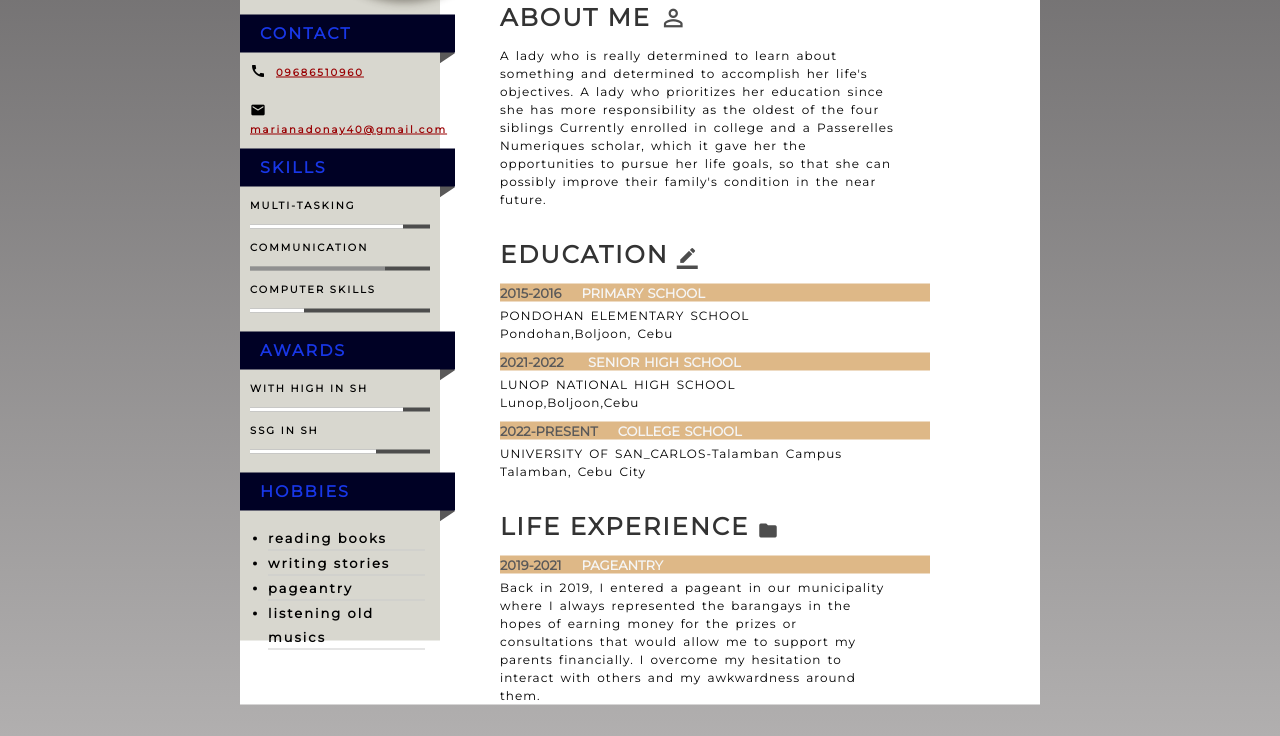
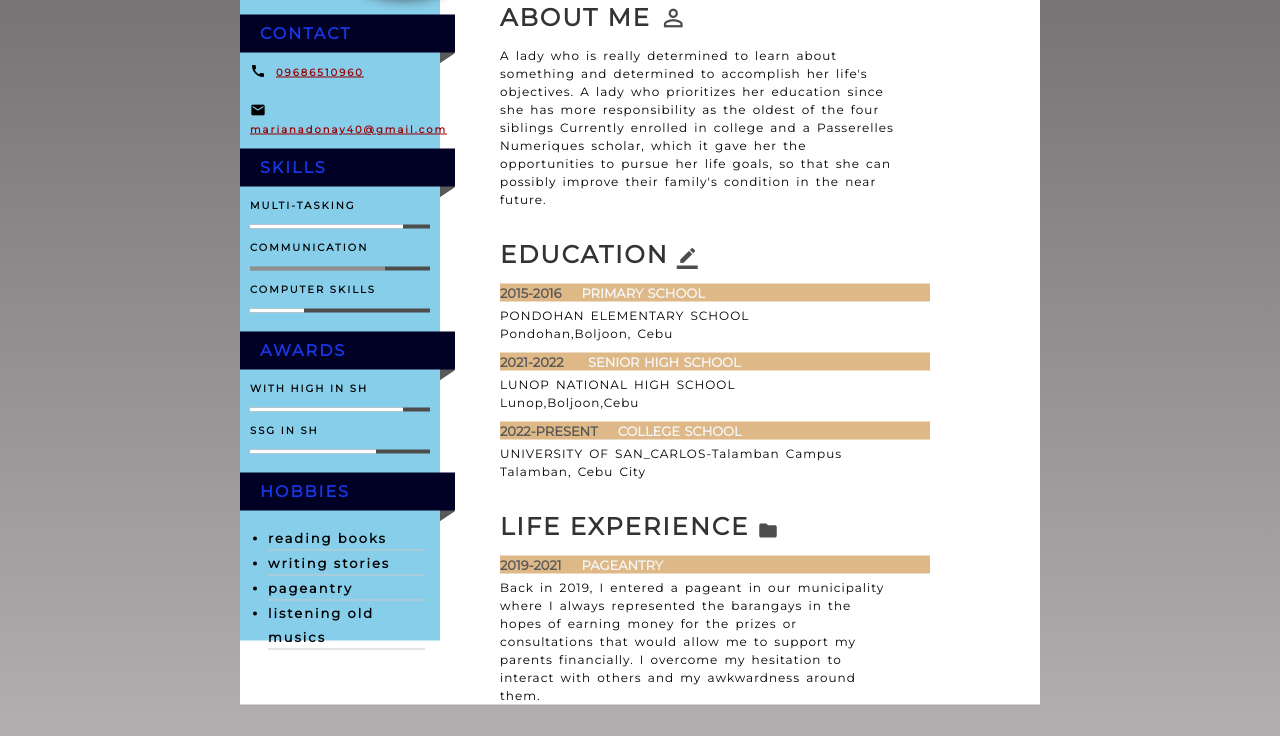
Before and after one commit to yaning03/yaning03.github.io, a plain HTML site: page index.html in a window 1280 px wide. Shown: the part 240-976 px from the top of the page. Drawn offline with Linux system fonts and the light colour scheme.

Commit message:
CHANGED resume.css

```diff
--- a/resume.css
+++ b/resume.css
@@ -40,7 +40,7 @@ body{
     top: 60%;
 }
 .left{
-    background-color: rgb(216, 215, 207);
+    background-color: SKYBLUE;
     width: 200px;
     height: 100%;
     float: left;
```
